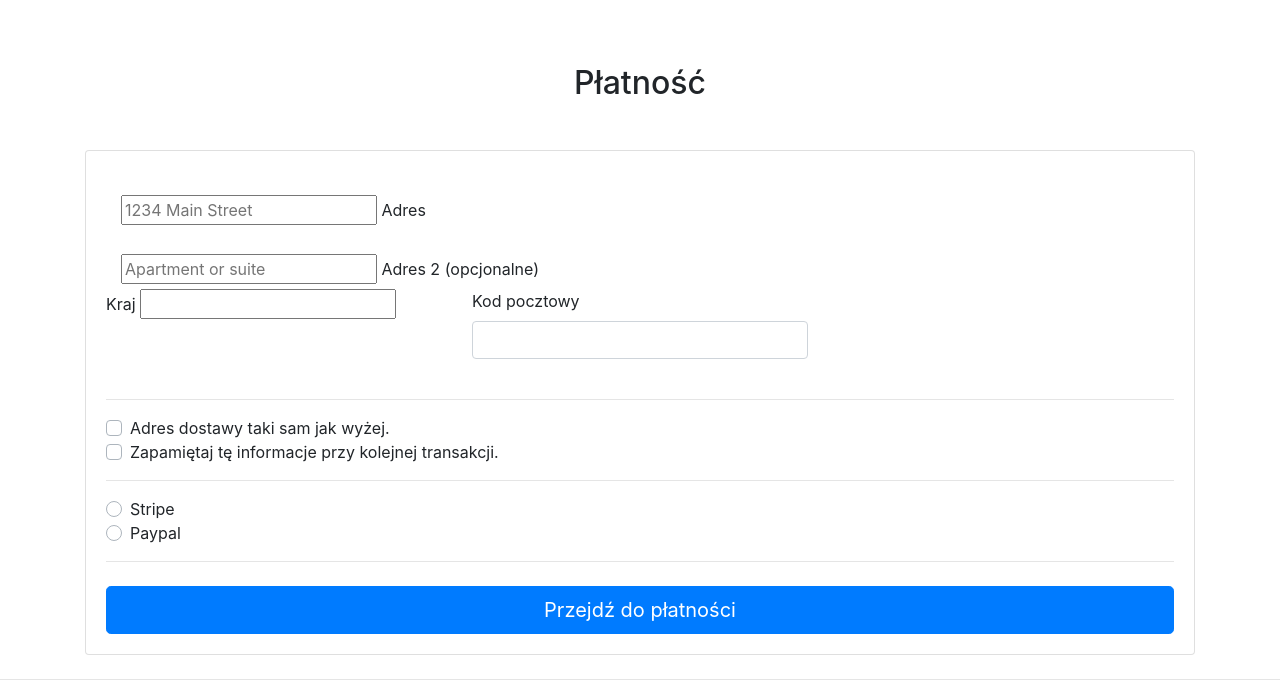
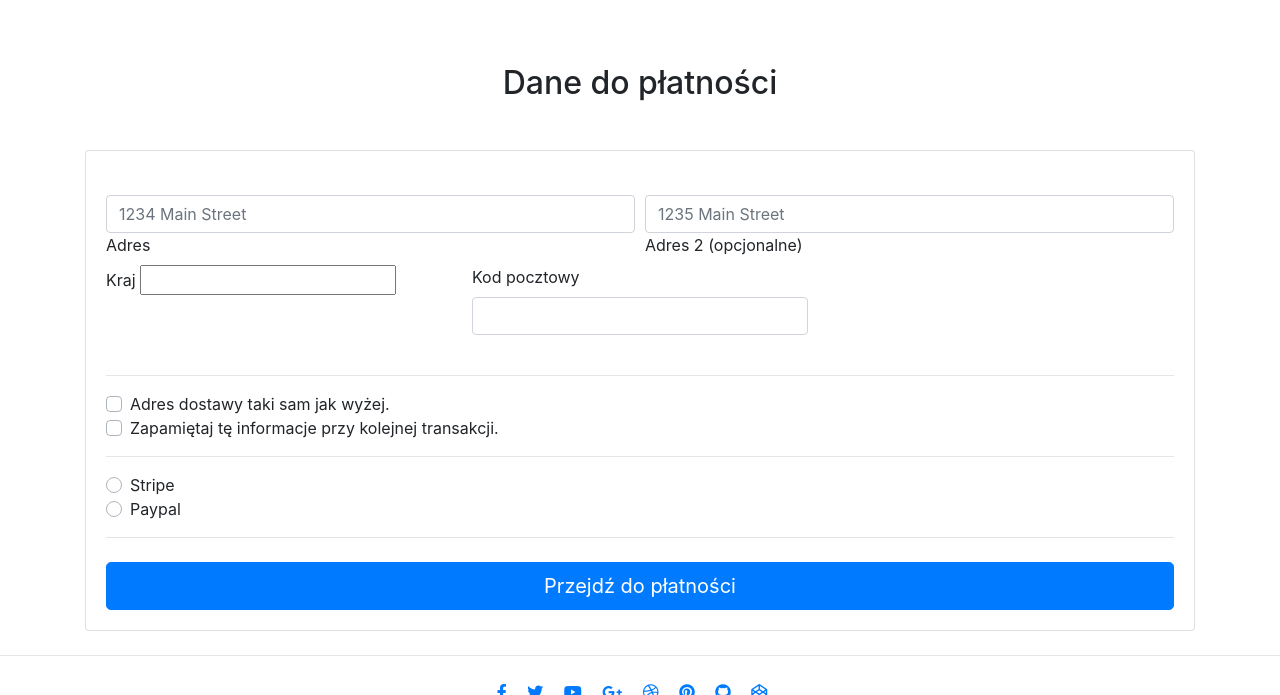
Before and after one commit to Szermi/onlineStore, a Django app: page /checkout/ in a window 1280 px wide. Shown: the part 56-751 px from the top of the page. Run offline with Django 3.2, Linux system fonts and the light colour scheme; some libraries are stand-ins or nearby versions.

Commit message:
Last fixes

```diff
--- a/core/forms.py
+++ b/core/forms.py
@@ -10,10 +10,12 @@ PAYMENT_CHOICES = (
 
 class CheckoutForm(forms.Form):
     street_address = forms.CharField(widget=forms.TextInput(attrs={
-        'placeholder': '1234 Main Street'
+        'placeholder': '1234 Main Street',
+        'class': 'form-control'
     }))
     apartment_address = forms.CharField(required=False, widget=forms.TextInput(attrs={
-        'placeholder': 'Apartment or suite'
+        'placeholder': '1235 Main Street',
+        'class': 'form-control'
     }))
     country = CountryField(blank_label='(select country)').formfield(widget=CountrySelectWidget(attrs={
         'class': 'custom-select d-block w-100'
--- a/templates/checkout.html
+++ b/templates/checkout.html
@@ -8,7 +8,7 @@
     <div class="container wow fadeIn">
 
       <!-- Heading -->
-      <h2 class="my-5 h2 text-center">Płatność</h2>
+      <h2 class="my-5 h2 text-center">Dane do płatności</h2>
 
       <!--Grid row-->
       <div class="row">
@@ -22,9 +22,7 @@
             <!--Card content-->
             <form method="POST" class="card-body">
               {% csrf_token %}
-              <!--address-->
-
-
+              <div class="form-row">
                 <div class="md-form col-md-6 ">
                   {#                <input type="text" id="address" class="form-control" placeholder="1234 Main St">#}
                   <br/>
@@ -39,6 +37,7 @@
                   {{ form.apartment_address }}
                   <label for="address-2" class="">Adres 2 (opcjonalne)</label>
                 </div>
+              </div>
 
               <!--Grid row-->
               <div class="row">
```
